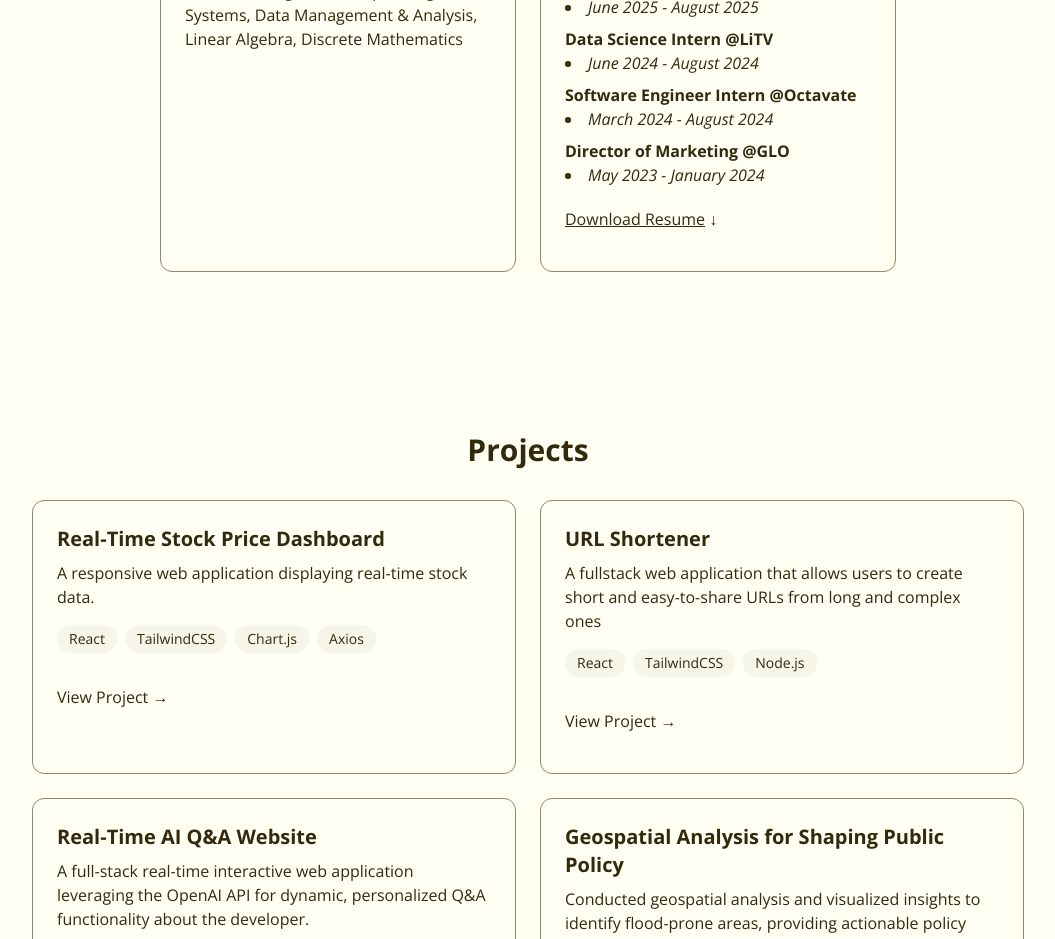
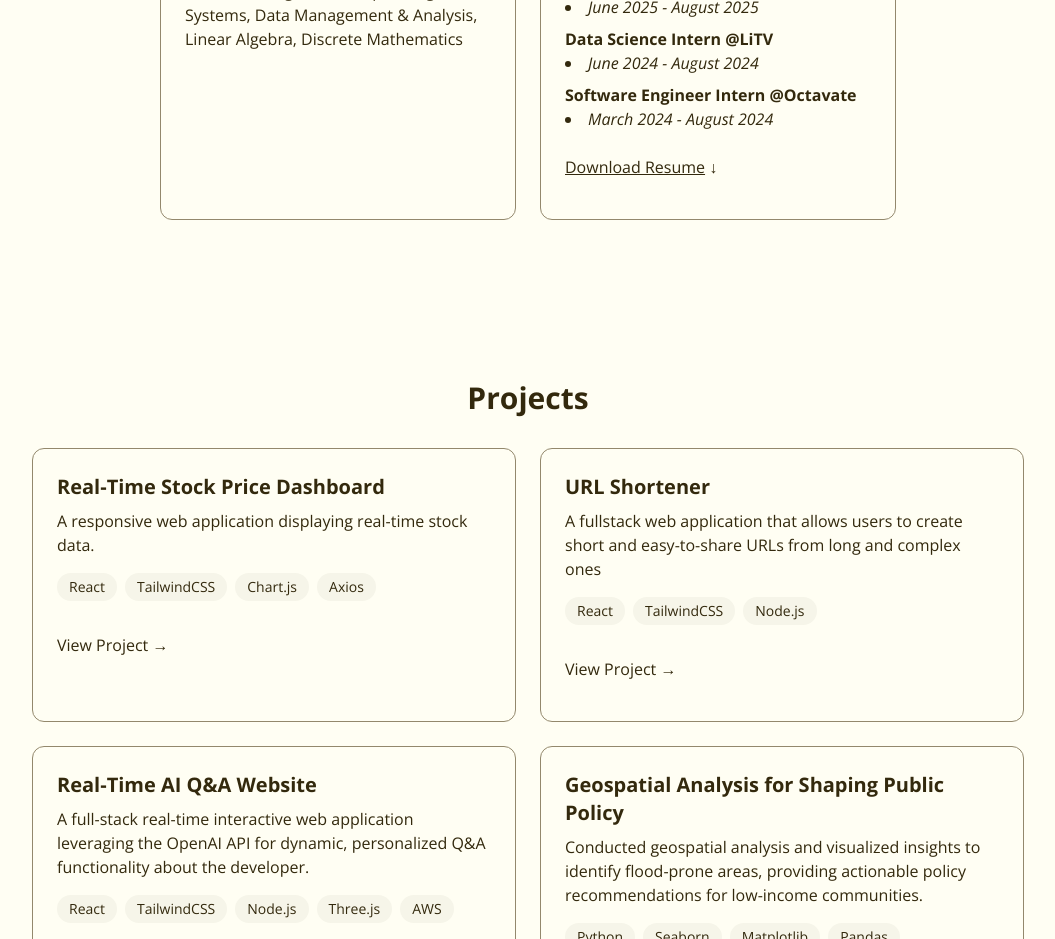
Before and after one commit to venetialiu/venetialiu, a React (Vite) app: page / in a window 1280 px wide. Shown: the part 1540-2479 px from the top of the page, without its empty margins (112-1167 px from the left). Built offline with nearby package versions, Linux system fonts and the light colour scheme.

Commit message:
Update About.jsx

```diff
--- a/src/components/sections/About.jsx
+++ b/src/components/sections/About.jsx
@@ -133,14 +133,6 @@ export const About = () => {
                                         </li>
                                 </ul>
                             </h3>
-                            <h3 className="mb-1 flex flex-col">
-                                <strong>Director of Marketing @GLO</strong>
-                                <ul className="font-normal list-disc list-inside space-y-4">
-                                        <li>
-                                            <em>May 2023 - January 2024</em>
-                                        </li>
-                                </ul>
-                            </h3>
 
                             <div className="flex justify-between items-center">
                                 <a
```
